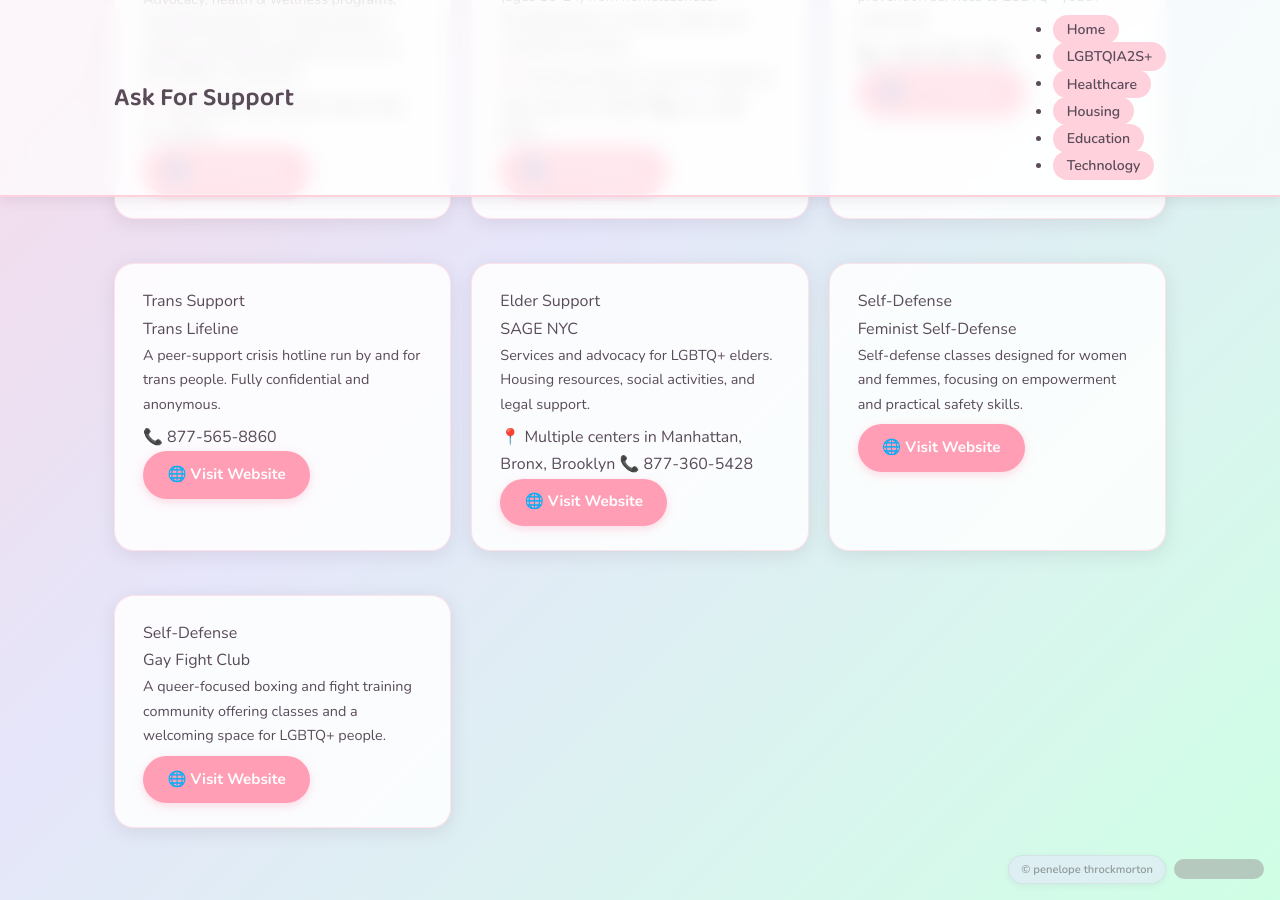
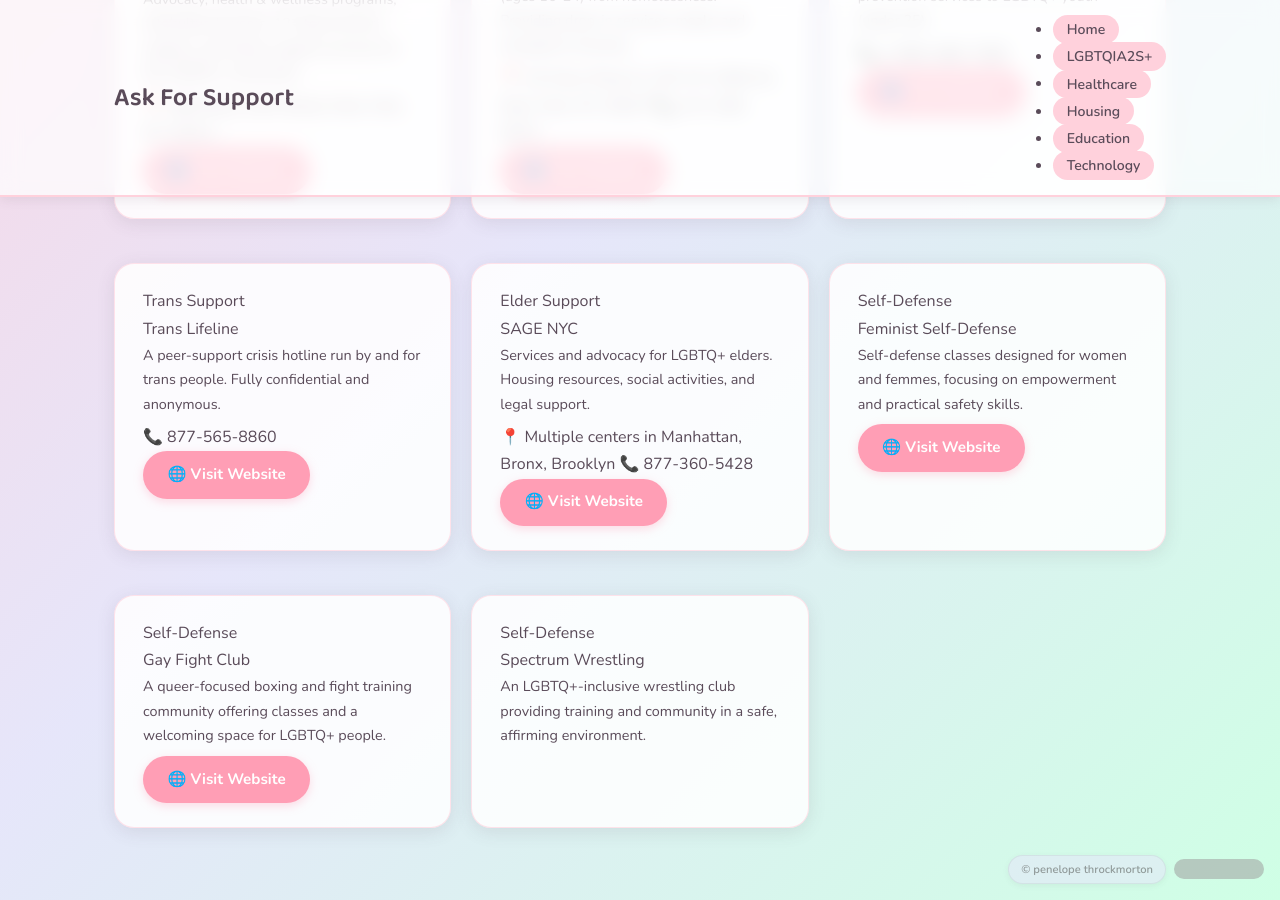
Before and after one commit to penelopethrock-cyber/askforsupport, a Jekyll site: the page built from lgbtqia2s/index.html, in a window 1280 px wide and 900 px high, scrolled down 581 px. Built offline with Jekyll 4.4.1, drawn with Linux system fonts in a browser that asks for light colours; grey boxes are pictures that could not be loaded.

Commit message:
Add Spectrum Wrestling to lgbtqia2s resources

```diff
--- a/_data/resources.yml
+++ b/_data/resources.yml
@@ -34,6 +34,9 @@
     type: "Self-Defense"
     description: "A queer-focused boxing and fight training community offering classes and a welcoming space for LGBTQ+ people."
     link: "https://www.gayfightclub.com"
+  - name: Spectrum Wrestling
+    type: "Self-Defense"
+    description: "An LGBTQ+-inclusive wrestling club providing training and community in a safe, affirming environment."
 
 healthcare:
   - name: NYC Care
```
